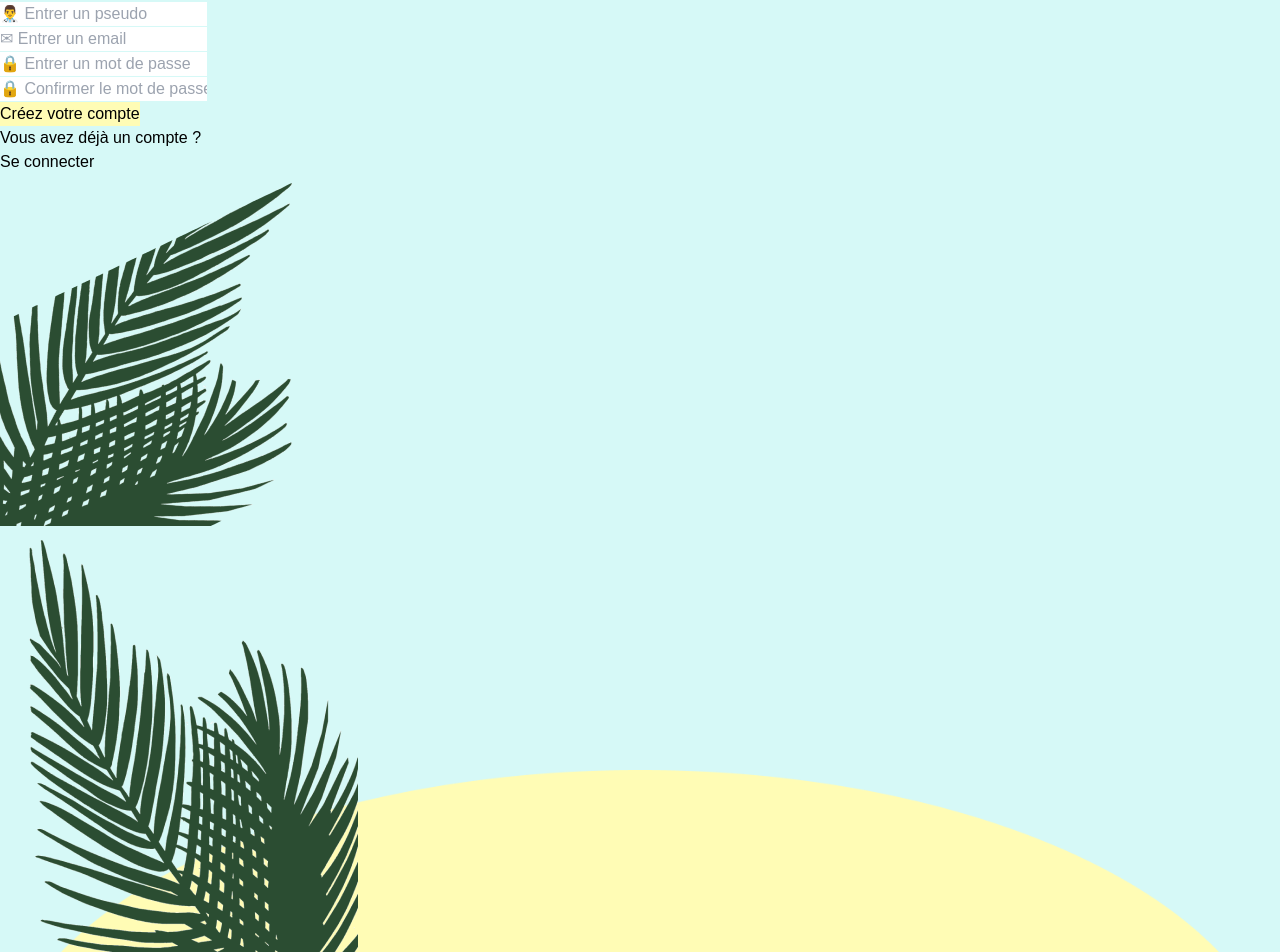
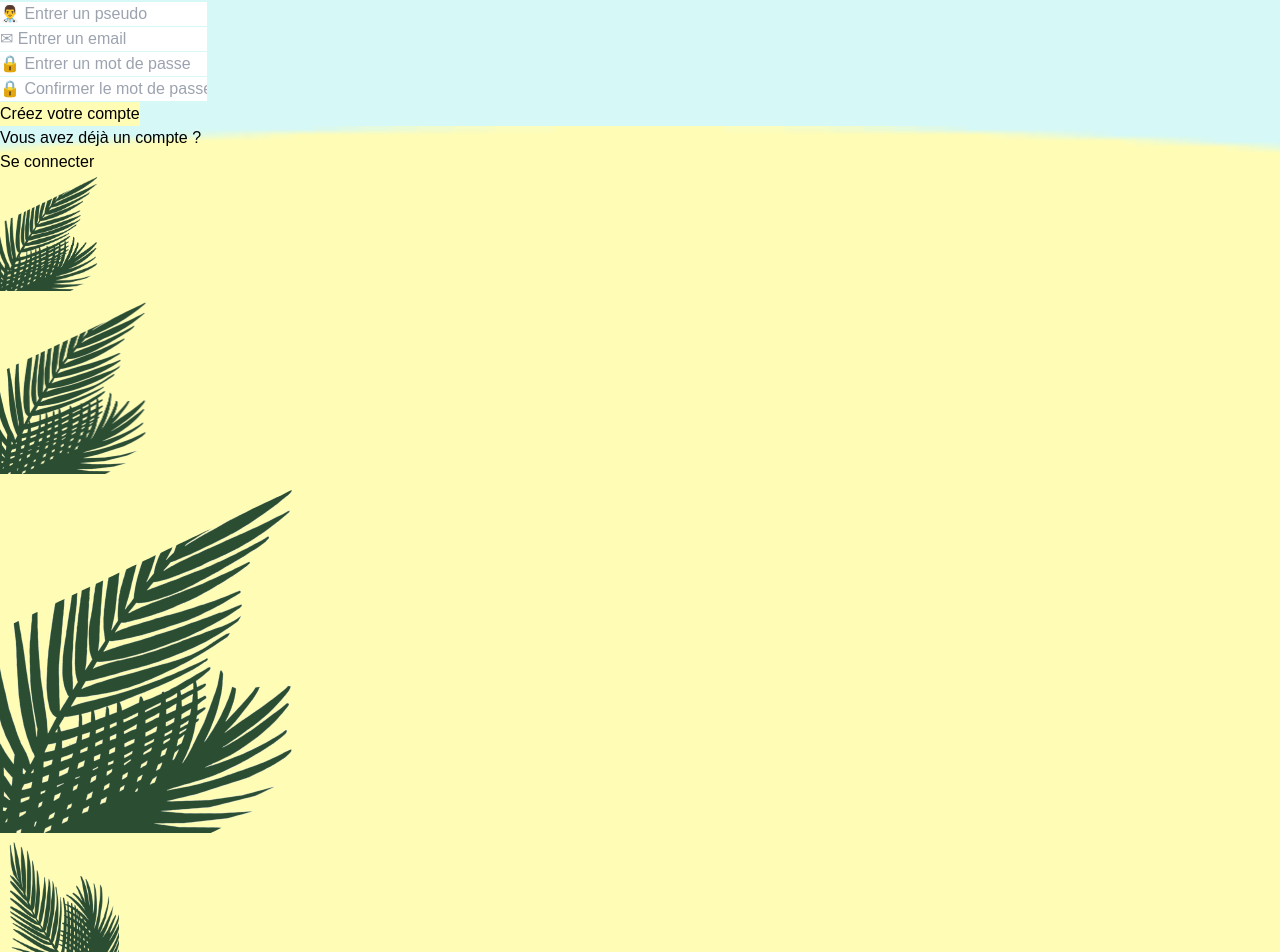
Before and after one commit to makeyourdish/front, a Next.js app: page /signup in a window 1280 px wide. Shown: the part 47-999 px from the top of the page. Built offline with nearby package versions, Linux system fonts and the light colour scheme; no server answers; a web font is replaced by a local one.

Commit message:
end mergin verifications

```diff
--- a/pages/signin.jsx
+++ b/pages/signin.jsx
@@ -79,7 +79,7 @@ const Signin = () => {
           onSubmit={handleFormSubmit}
         >
           {({ errors, touched }) => (
-            <Form className="flex flex-col justify-center items-center w-5/6 md:w-1/2">
+            <Form className="z-10 flex flex-col justify-center items-center w-5/6 md:w-1/2">
               <div className="mb-6 w-full">
                 <Field
                   className="text-center py-3 w-full rounded-full border-food-primary border-4 text-xl tertiary-font transition-all focus:outline focus:outline-3 focus:outline-red-500"
--- a/pages/signup.jsx
+++ b/pages/signup.jsx
@@ -32,6 +32,44 @@ const displayErrorSchema = Yup.object({
     .required("Requis"),
 })
 
+const FeuilleGImg = () => {
+  const src = "/images/background/FeuilleG.png"
+  const otherClass = "items-end absolute left-0 bottom-0"
+
+  return (
+    <>
+      <div className={`${otherClass} sm:hidden flex`}>
+        <Image src={src} width={429 / 3} height={352 / 3} alt="" />
+      </div>
+      <div className={`${otherClass} hidden sm:flex md:hidden`}>
+        <Image src={src} width={429 / 2} height={352 / 2} alt="" />
+      </div>
+      <div className={`${otherClass} hidden md:flex`}>
+        <Image src={src} width={429} height={352} alt="" />
+      </div>
+    </>
+  )
+}
+
+const FeuilleDImg = () => {
+  const src = "/images/background/FeuilleD.png"
+  const otherClass = "items-end absolute right-0 bottom-0"
+
+  return (
+    <>
+      <div className={`${otherClass} sm:hidden flex`}>
+        <Image src={src} width={358 / 3} height={448 / 3} alt="" />
+      </div>
+      <div className={`${otherClass} hidden sm:flex md:hidden`}>
+        <Image src={src} width={358 / 2} height={448 / 2} alt="" />
+      </div>
+      <div className={`${otherClass} hidden md:flex`}>
+        <Image src={src} width={358} height={448} alt="" />
+      </div>
+    </>
+  )
+}
+
 const Signup = () => {
   const { signUp, signUpError } = useContext(AppContext)
 
@@ -49,8 +87,8 @@ const Signup = () => {
       screensize={+true}
       hideheader={+true}
     >
-      <div className="flex flex-col justify-between items-center h-screen overflow-hidden">
-        <div className="w-screen text-3xl text-center mt-24">
+      <div className="flex flex-col justify-between items-center h-full relative overflow-hidden">
+        <div className="w-screen text-xl md:text-3xl text-center mt-10 md:mt-24">
           <Link href="/">
             <a>
               <h1>Make Your Dish</h1>
@@ -76,7 +114,7 @@ const Signup = () => {
           onSubmit={handleFormSubmit}
         >
           {({ errors, touched }) => (
-            <Form className="z-10 flex flex-col justify-center items-center w-1/2">
+            <Form className="z-10 flex flex-col justify-center items-center w-5/6 md:w-1/2 mb-10">
               <div className="mb-6 w-full">
                 <Field
                   className="text-center py-3 w-full rounded-full border-drink-primary border-4 text-xl tertiary-font transition-all focus:outline focus:outline-3 focus:outline-yellow-500"
@@ -132,7 +170,7 @@ const Signup = () => {
 
               <button
                 type="submit"
-                className="bg-drink-primary rounded-full tertiary-font text-black text-2xl py-3 px-12 shadow-lg transition-all hover:scale-105 hover:bg-yellow-300/75 focus:outline focus:outline-3 focus:outline-yellow-5 00"
+                className="bg-drink-primary rounded-full tertiary-font text-black text-xl md:text-2xl py-3 px-12 shadow-lg transition-all hover:scale-105 hover:bg-yellow-300/75 focus:outline focus:outline-3 focus:outline-yellow-5 00"
               >
                 Créez votre compte
               </button>
@@ -140,27 +178,13 @@ const Signup = () => {
           )}
         </Formik>
 
-        <div className="w-2/3 flex items-end pb-6 justify-center text-2xl text-center tertiary-font signup-ellips-background min-h-[280px]">
+        <div className="w-screen flex flex-col md:flex-row pb-6 items-center md:items-end justify-end md:justify-center text-xl md:text-2xl text-center tertiary-font signup-ellips-background min-h-[100px] lg:min-h-[150px]">
           <p className="z-10 mr-2">Vous avez déjà un compte ?</p>
           <Link href="/signin">
             <a className="z-10 font-bold">Se connecter</a>
           </Link>
-          <div className="absolute left-0 bottom-0 flex items-end">
-            <Image
-              src="/images/background/FeuilleG.png"
-              width={429}
-              height={352}
-              alt=""
-            />
-          </div>
-          <div className="absolute right-0 bottom-0 flex items-end">
-            <Image
-              src="/images/background/FeuilleD.png"
-              width={358}
-              height={448}
-              alt=""
-            />
-          </div>
+          <FeuilleGImg />
+          <FeuilleDImg />
         </div>
       </div>
     </Layout>
--- a/styles/globals.css
+++ b/styles/globals.css
@@ -36,8 +36,7 @@
   background: top/cover no-repeat url("/images/background/FlammeLogin.png");
 }
 .signup-ellips-background {
-  background: bottom/contain no-repeat
-    url("/images/background/Ellipsejaune.png");
+  background: top/cover no-repeat url("/images/background/Ellipsejaune.png");
 }
 
 /*********** Fonts ***********/
```
Also changed, not shown: src/components/account/AccountInformations.jsx (+6 -6 lines), src/components/account/AccountNav.jsx (+8 -5 lines).
